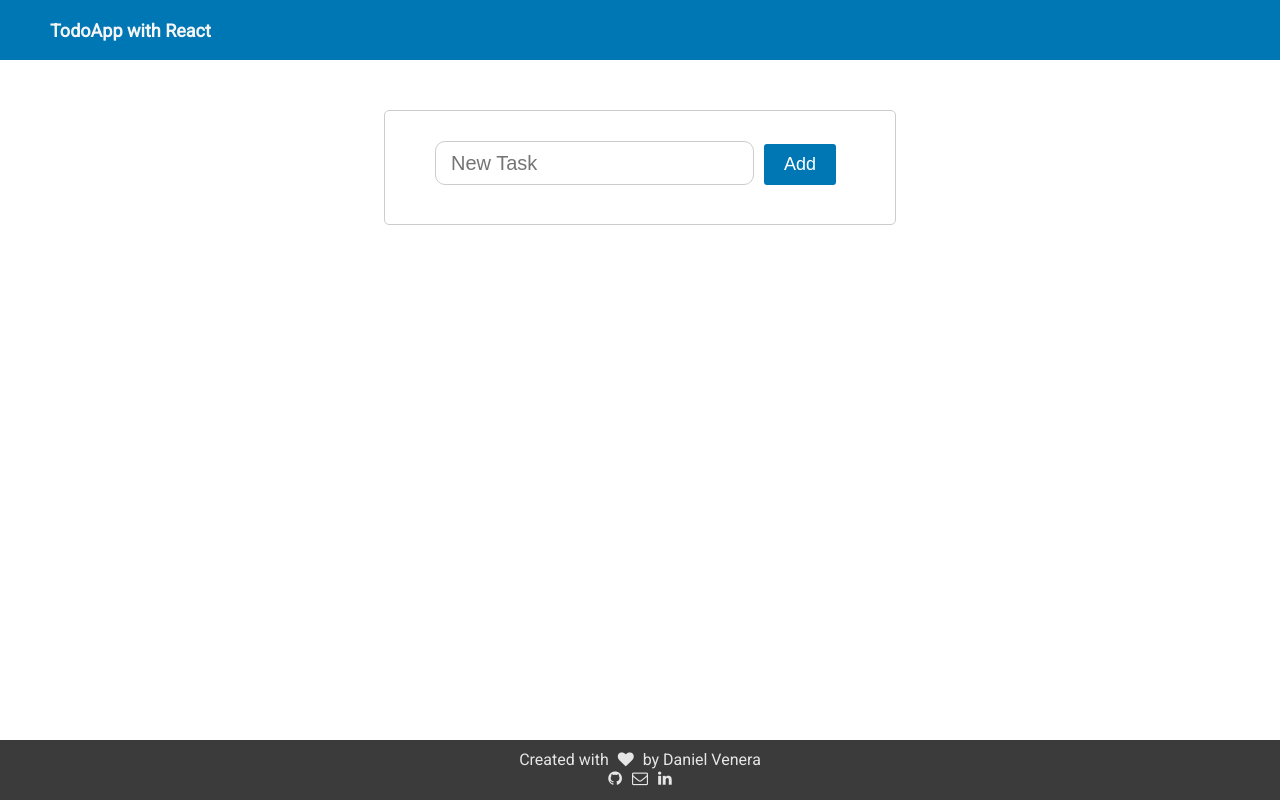
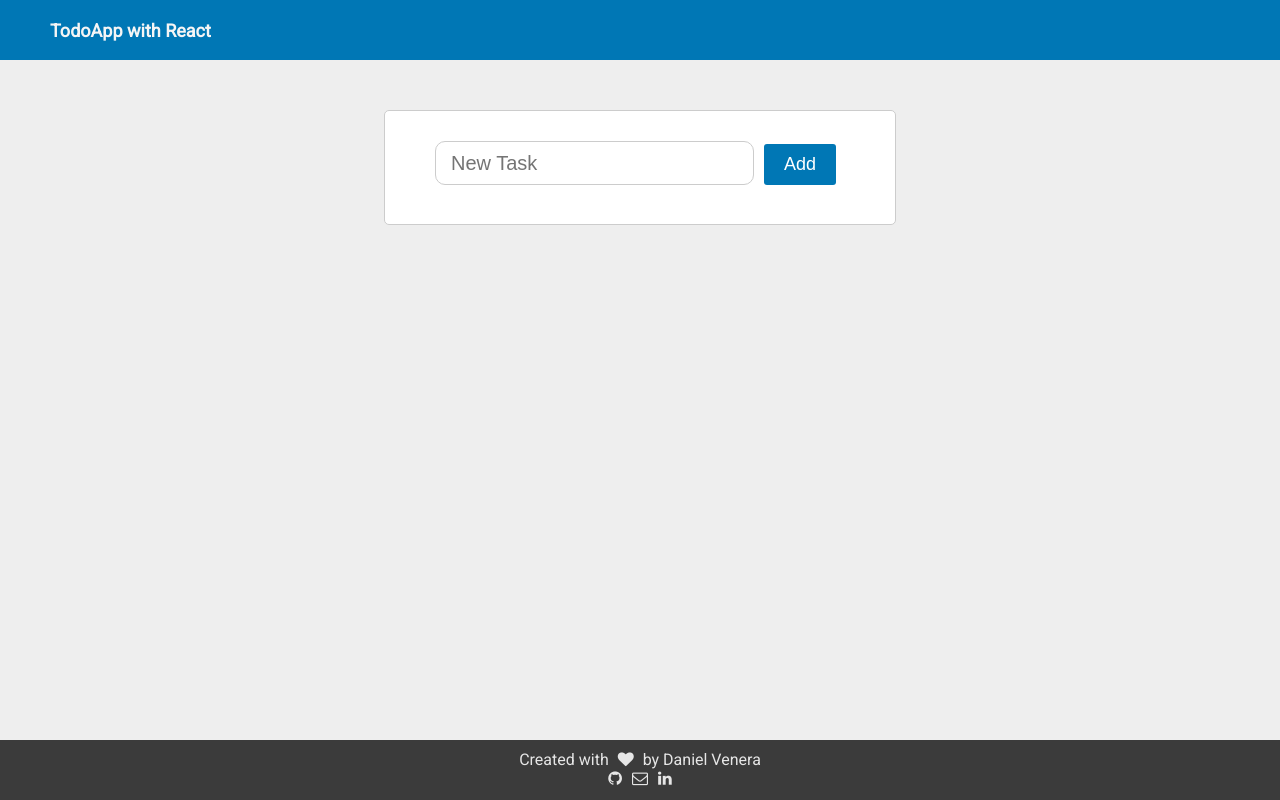
Before and after one commit to Daniel-Venera/todoapp_react, a React (Create React App) app: page / in a window 1280 px wide. Built offline with nearby package versions, Linux system fonts and the light colour scheme.

Commit message:
background color changed

```diff
--- a/src/style.css
+++ b/src/style.css
@@ -9,6 +9,7 @@ body{
   padding:0;
   margin:0;
   position:relative;
+  background-color: #eee;
 }
 
 body::after {
```
